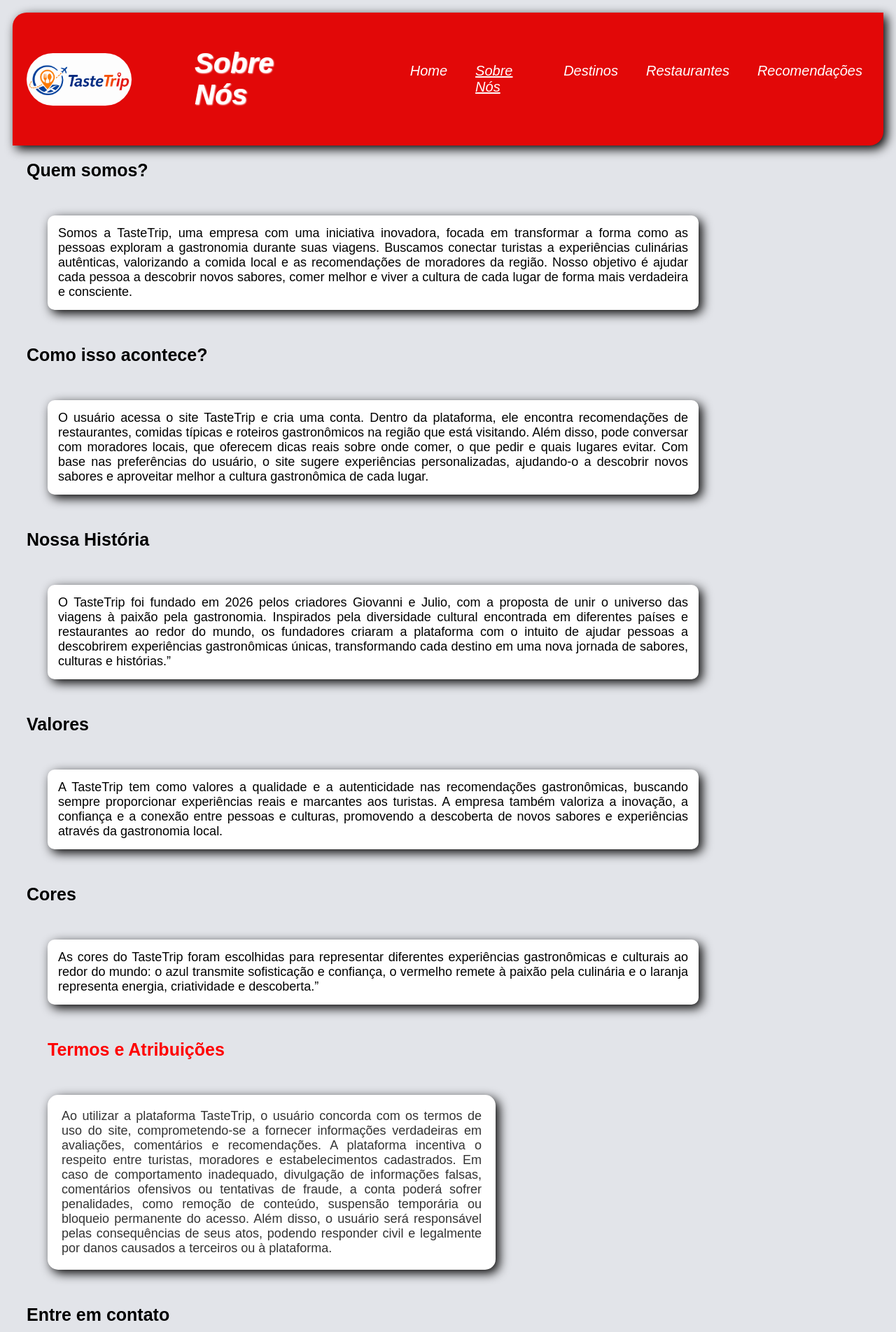
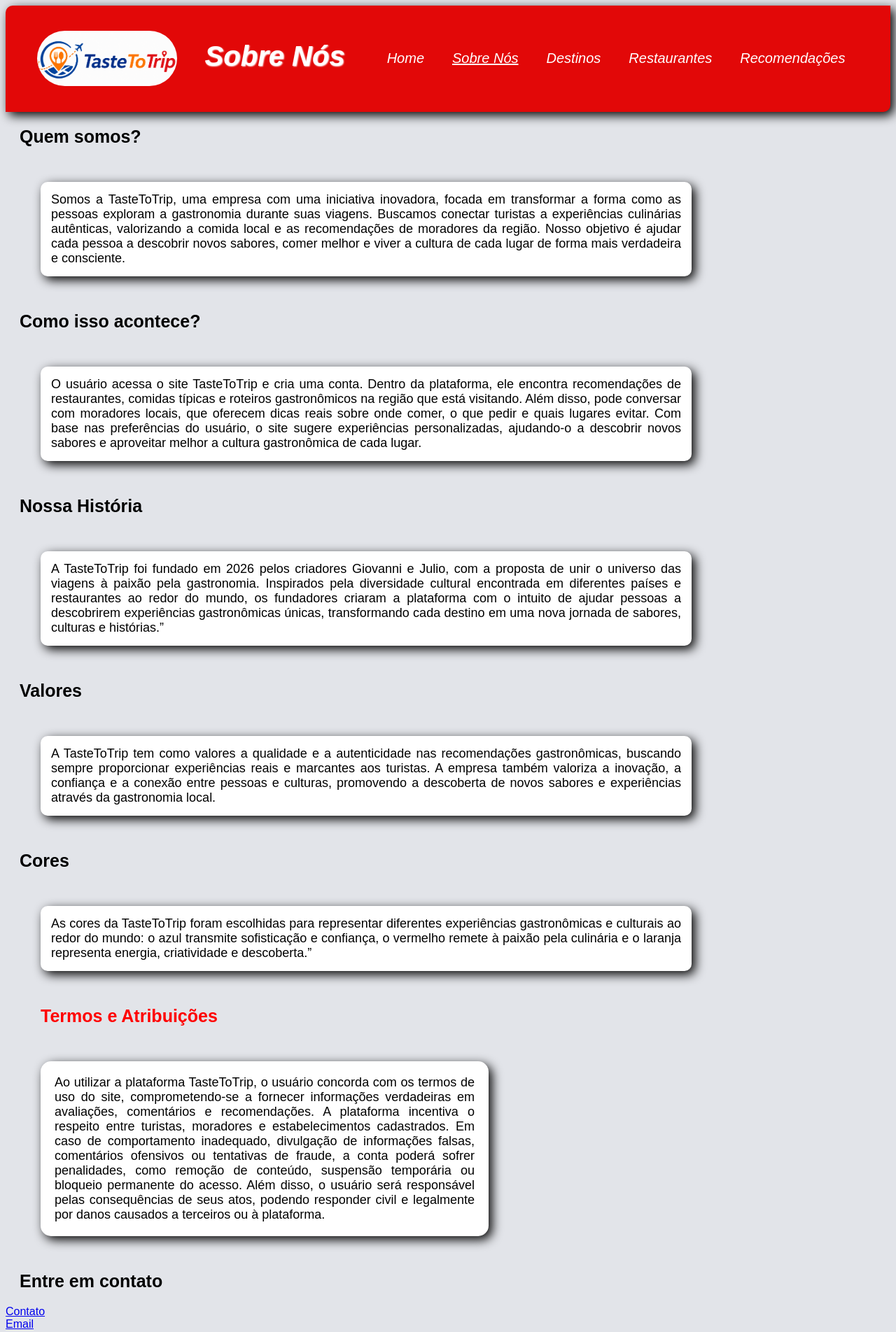
Before and after one commit to giovannitecads/TasteToTrip, a website built with Vite: page sobrenos.html in a window 1280 px wide. Shown: the top 1904 px of the page at 70% size. Built offline with nearby package versions, Linux system fonts and the light colour scheme.

Commit message:
atualizando nome e revisao dos codigos

```diff
--- /dev/null
+++ b/organização.css
@@ -0,0 +1,30 @@
+* {
+  margin: 0;
+  padding: 0;
+  box-sizing: border-box;
+}
+
+.container {
+  display: grid;
+  grid-template-rows: 60px auto 35px;
+  grid-template-columns: repeat(6, 1fr);
+  height: 100vh;
+}
+
+/* HEADER */
+header {
+  grid-row: 1 / 2;
+  grid-column: 1 / 7;
+}
+
+/* MAIN */
+main {
+  grid-row: 2 / 3;
+  grid-column: 1 / 7;
+}
+
+/* FOOTER */
+footer {
+  grid-row: 3 / 4;
+  grid-column: 1 / 7;
+}
--- a/sobrenos.css
+++ b/sobrenos.css
@@ -1,8 +1,6 @@
 
 body {
 
-    padding: 10px;
-    border-radius: 10px;
     font-family: Arial, Helvetica, sans-serif;
     background-color: #e2e4e9;
 
@@ -11,7 +9,7 @@ body {
 
 header {
     background-color: rgb(226, 8, 8);
-    border-radius: 20px 0px;
+    border-radius: 10px 0px;
      box-shadow: 5px 5px 15px black;
 
 }
@@ -28,12 +26,10 @@ header {
 
 
 h1 {
-    padding: 50px;
+    padding: 30px;
     font-size: 40px;
     color: white;
-    margin: 20px;
-    margin-top: 0px;
-    margin-bottom: 0px;
+    margin-top: 20px;
     font-style: italic;
     text-shadow: 1px 1px 2px;
 
@@ -44,7 +40,6 @@ h1 {
      text-decoration: underline;
 }
 .menu-filhos  {
-  margin-left: 10px;
   display: flex;
   padding: 10px;
 
@@ -64,12 +59,11 @@ h1 {
 .imagem-header {
   display: flex;
   justify-content: start;
-  margin-top: 20px;
-  margin: 20px;
+  margin: 10px;
 }
 
 .imagem-header > img {
-  width: 150px;
+  width: 200px;
   border-radius: 50px;
 
 }
@@ -106,7 +100,7 @@ p {
 #termos {
 
     background-color: white;
-    color: #333;
+    color: black;
     padding: 20px;
     border-radius: 15px;
     box-shadow: 5px 5px 15px black;
--- a/sobrenos.html
+++ b/sobrenos.html
@@ -8,13 +8,13 @@
     <link rel="shortcut icon" href="src/assets/imagens/tastetrip.png" type="image/x-icon">
 </head>
 <body>
+    <div class="container">
         <header>
             <div class="header-pai">
                 <div class="imagem-header">
-                <img src="src/assets/imagens/logodeitada.png" alt="imagem">
+                    <img src="src/assets/imagens/TasteToTrip.png" alt="imagem">
                 </div>
                 <h1>Sobre Nós</h1>
-
             <nav>
                 <div class="menu-filhos">
                     <a href="index.html">Home</a>
@@ -29,27 +29,32 @@
         <main>
             <section>
                 <h2>Quem somos?</h2>
-            <p>Somos a TasteTrip, uma empresa com uma iniciativa inovadora, focada em transformar a forma como as pessoas exploram a gastronomia durante suas viagens. Buscamos conectar turistas a experiências culinárias autênticas, valorizando a comida local e as recomendações de moradores da região. Nosso objetivo é ajudar cada pessoa a descobrir novos sabores, comer melhor e viver a cultura de cada lugar de forma mais verdadeira e consciente.</p>
+                <p>Somos a TasteToTrip, uma empresa com uma iniciativa inovadora, focada em transformar a forma como as pessoas exploram a gastronomia durante suas viagens. Buscamos conectar turistas a experiências culinárias autênticas, valorizando a comida local e as recomendações de moradores da região. Nosso objetivo é ajudar cada pessoa a descobrir novos sabores, comer melhor e viver a cultura de cada lugar de forma mais verdadeira e consciente.</p>
             </section>
+
             <section>
                 <h2>Como isso acontece?</h2>
-            <p>O usuário acessa o site TasteTrip e cria uma conta. Dentro da plataforma, ele encontra recomendações de restaurantes, comidas típicas e roteiros gastronômicos na região que está visitando. Além disso, pode conversar com moradores locais, que oferecem dicas reais sobre onde comer, o que pedir e quais lugares evitar. Com base nas preferências do usuário, o site sugere experiências personalizadas, ajudando-o a descobrir novos sabores e aproveitar melhor a cultura gastronômica de cada lugar.</p>
+                <p>O usuário acessa o site TasteToTrip e cria uma conta. Dentro da plataforma, ele encontra recomendações de restaurantes, comidas típicas e roteiros gastronômicos na região que está visitando. Além disso, pode conversar com moradores locais, que oferecem dicas reais sobre onde comer, o que pedir e quais lugares evitar. Com base nas preferências do usuário, o site sugere experiências personalizadas, ajudando-o a descobrir novos sabores e aproveitar melhor a cultura gastronômica de cada lugar.</p>
             </section>
+
             <section>
                 <h2>Nossa História</h2>
-            <p>O TasteTrip foi fundado em 2026 pelos criadores Giovanni e Julio, com a proposta de unir o universo das viagens à paixão pela gastronomia. Inspirados pela diversidade cultural encontrada em diferentes países e restaurantes ao redor do mundo, os fundadores criaram a plataforma com o intuito de ajudar pessoas a descobrirem experiências gastronômicas únicas, transformando cada destino em uma nova jornada de sabores, culturas e histórias.”</p>
+                <p>A TasteToTrip foi fundado em 2026 pelos criadores Giovanni e Julio, com a proposta de unir o universo das viagens à paixão pela gastronomia. Inspirados pela diversidade cultural encontrada em diferentes países e restaurantes ao redor do mundo, os fundadores criaram a plataforma com o intuito de ajudar pessoas a descobrirem experiências gastronômicas únicas, transformando cada destino em uma nova jornada de sabores, culturas e histórias.”</p>
             </section>
+
             <section>
                 <h2>Valores</h2>
-            <p>A TasteTrip tem como valores a qualidade e a autenticidade nas recomendações gastronômicas, buscando sempre proporcionar experiências reais e marcantes aos turistas. A empresa também valoriza a inovação, a confiança e a conexão entre pessoas e culturas, promovendo a descoberta de novos sabores e experiências através da gastronomia local.</p>
+                <p>A TasteToTrip tem como valores a qualidade e a autenticidade nas recomendações gastronômicas, buscando sempre proporcionar experiências reais e marcantes aos turistas. A empresa também valoriza a inovação, a confiança e a conexão entre pessoas e culturas, promovendo a descoberta de novos sabores e experiências através da gastronomia local.</p>
             </section>
+
             <section>
                 <h2>Cores</h2>
-            <p>As cores do TasteTrip foram escolhidas para representar diferentes experiências gastronômicas e culturais ao redor do mundo: o azul transmite sofisticação e confiança, o vermelho remete à paixão pela culinária e o laranja representa energia, criatividade e descoberta.”</p>
+                <p>As cores da TasteToTrip foram escolhidas para representar diferentes experiências gastronômicas e culturais ao redor do mundo: o azul transmite sofisticação e confiança, o vermelho remete à paixão pela culinária e o laranja representa energia, criatividade e descoberta.”</p>
             </section>
+
             <section>
             <h2 id="h2_termos">Termos e Atribuições</h2>
-            <p id="termos">Ao utilizar a plataforma TasteTrip, o usuário concorda com os termos de uso do site, comprometendo-se a fornecer informações verdadeiras em avaliações, comentários e recomendações. A plataforma incentiva o respeito entre turistas, moradores e estabelecimentos cadastrados. Em caso de comportamento inadequado, divulgação de informações falsas, comentários ofensivos ou tentativas de fraude, a conta poderá sofrer penalidades, como remoção de conteúdo, suspensão temporária ou bloqueio permanente do acesso. Além disso, o usuário será responsável pelas consequências de seus atos, podendo responder civil e legalmente por danos causados a terceiros ou à plataforma.</p>
+            <p id="termos">Ao utilizar a plataforma TasteToTrip, o usuário concorda com os termos de uso do site, comprometendo-se a fornecer informações verdadeiras em avaliações, comentários e recomendações. A plataforma incentiva o respeito entre turistas, moradores e estabelecimentos cadastrados. Em caso de comportamento inadequado, divulgação de informações falsas, comentários ofensivos ou tentativas de fraude, a conta poderá sofrer penalidades, como remoção de conteúdo, suspensão temporária ou bloqueio permanente do acesso. Além disso, o usuário será responsável pelas consequências de seus atos, podendo responder civil e legalmente por danos causados a terceiros ou à plataforma.</p>
             </section>
         </main>
         <footer>
@@ -64,5 +69,6 @@
                 </div>
             </nav>
         </footer>
+    </div>
 </body>
 </html>
--- a/src/style.css
+++ b/src/style.css
@@ -15,6 +15,7 @@ header {
 .header-pai {
   display: flex;
   justify-content: center;
+  align-items: center;
 
 
 
@@ -27,7 +28,6 @@ h1 {
     padding: 50px;
     font-size: 40px;
     color: white;
-    margin: 20px;
     margin-top: -25px;
     margin-bottom: -25px;
     font-style: italic;
@@ -44,9 +44,6 @@ h1 {
 .menu-filhos  {
   display: flex;
   padding: 10px;
-
-
-
 }
 
 
@@ -64,31 +61,14 @@ h1 {
 .logo-header {
   display: flex;
   justify-content: start;
-  margin-top: 20px;
   margin: 20px;
 }
 
 .logo-header > img {
-  width: 150px;
+  width: 200px;
   border-radius: 50px;
-
-}
-.paisagem {
-  display: flex;
-  justify-content: center;
-
-
-
 }
 
-.paisagem > img{
-  width: 70%;
-  border-radius: 10px;
-  margin-bottom: 30px;
-
-
-
-}
 
 #frase {
     color: white;
@@ -98,60 +78,61 @@ h1 {
      font-family: Verdana, Geneva, Tahoma, sans-serif;
      margin-top: 80px;
      margin-bottom: 100px;
-
-
-
 }
 
+.paisagem {
+  display: flex;
+  justify-content: center;
+}
+
+.paisagem > img{
+  width: 70%;
+  border-radius: 10px;
+  margin-bottom: 30px;
+}
 
 
 h2 {
     color: black;
     font-size: 25px;
     margin: 50px  ;
-    margin-top: 40px;
-
 }
 
 p {
     text-align: justify;
-    font-size: 20px;
-    padding: 15px;
-     margin: 10px;
+    font-size: 18px;
      color: black;
      font-family: Arial, Helvetica, sans-serif;
-
 }
 
 
+.topo-main {
+    margin-left: 30px;
+   margin-bottom: -10px;
+}
 
-
- #menu {
-
+.menu-restaurante {
   display: flex;
   justify-content: center;
+ }
+
+ .menu-restaurante > a {
+  color: black;
   font-style: italic;
   font-size: 25px;
-  color: black;
   margin-left: 50%;
-
-
- }
-.topo {
-    margin-left: 30px;
-
+  margin-bottom: 20px;
 }
 
 .nome-restaurante {
   margin-left: 20px;
   color: black;
 
+}
 
-}
 h4 {
   font-style: italic;
    margin-left: 90px;
-
 }
 
 
@@ -169,18 +150,10 @@ h4 {
   border-radius: 10px;
   width: 600px;
   height: 500px;
-  margin-bottom: 10px;
-
-
-
 }
 
 iframe {
-  margin-left: 45px;
-  padding: 10px;
-  padding-left: 80px;
-
-
+  padding-left: 20px;
 }
 
 .avaliações {
```
Also changed, not shown: index.html (+20 -7 lines), src/assets/imagens/TasteToTrip.png (added), src/assets/imagens/lejulesverne1.jpg (deleted), src/assets/imagens/lejulesverne2.jpg (deleted), src/assets/imagens/tastetrip.png (deleted). Lines whose indentation alone changed are shown as unchanged.
